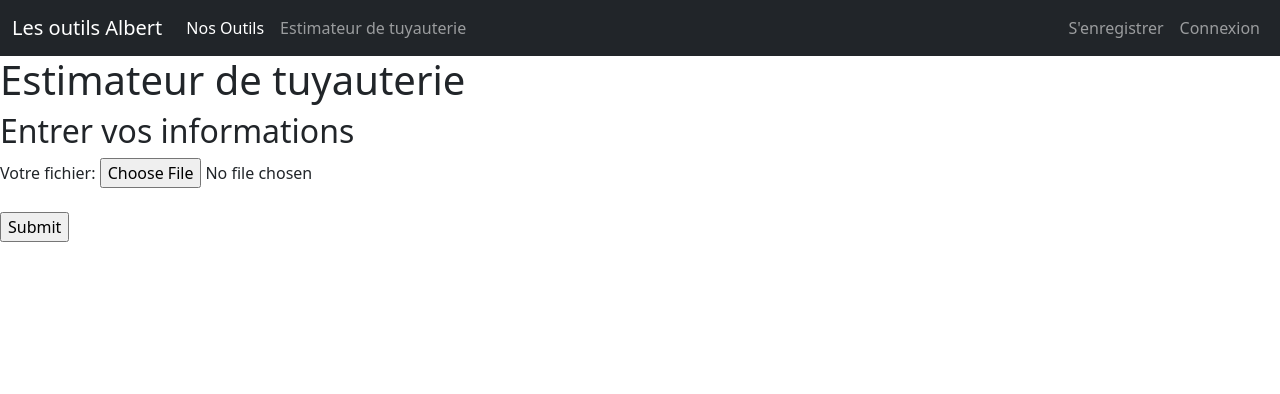
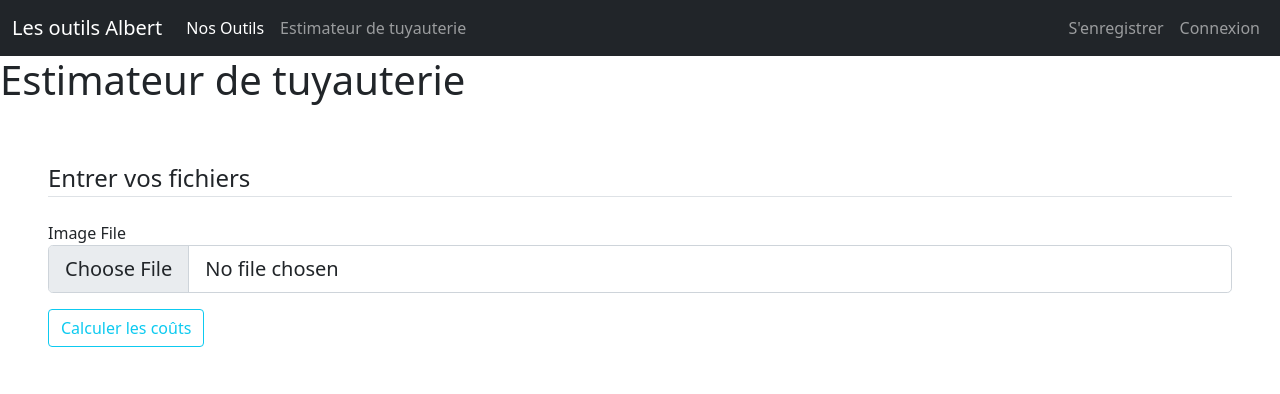
Before and after one commit to gcharland1/AlbertToolbox, a Flask app: page /piping_estimator in a window 1280 px wide. Shown: the top 394 px of the page. Run offline with Flask 2, Linux system fonts and the light colour scheme; some libraries are stand-ins or nearby versions.

Commit message:
Can now upload image files to server via <piping_estimator> page

```diff
--- a/app.py
+++ b/app.py
@@ -1,11 +1,20 @@
 import flask
-from forms import RegistrationForm, LoginForm
+import forms
 import datetime
+import os
+import image_reader
+
+
 
 app = flask.Flask(__name__)
 app.config['SECRET_KEY'] = '4b40c79de13feb562a644158dff8035c'
+app.config['UPLOAD PATH'] = "./upload/"
 app.permanent_session_lifetime = datetime.timedelta(minutes=5)
 
+
+@app.route('/<name>')
+def name(name):
+    return name
 
 @app.route('/')
 def home():
@@ -27,7 +36,7 @@ def register():
         flask.session['email'] = flask.request.form['email']
         return flask.redirect(flask.url_for(user))
     else:
-        form = RegistrationForm()
+        form = forms.RegistrationForm()
         return flask.render_template("register.html", title="Register", form=form)
 
 @app.route('/login', methods=["GET", "POST"])
@@ -37,7 +46,7 @@ def login():
         flask.session['email'] = flask.request.form['email']
         return flask.redirect(flask.url_for("user"))
     else:
-        form = LoginForm()
+        form = forms.LoginForm()
         return flask.render_template("login.html", title="Login", form=form)
 
 @app.route('/logout')
@@ -45,14 +54,26 @@ def logout():
     flask.session.pop("email", None)
     return flask.redirect(flask.url_for("home"))
 
-@app.route('/piping_estimator')
+@app.route('/piping_estimator', methods=["GET", "POST"])
 def get_cost():
-    return flask.render_template("piping_estimator.html", title="Estimateur de coûts")
+    form = forms.PipingForm()
+    if flask.request.method == 'POST':
+        filename = form.file.data.filename
+        print(filename)
+        file_data = flask.request.files[form.file.name].read()
+
+        open(os.path.join(app.config["UPLOAD PATH"], filename), 'wb').write(file_data)
+
+        return flask.redirect(flask.url_for('name', name="succes"))
+
+    else:
+        return flask.render_template("piping_estimator.html", title="Estimateur de coûts", form=form)
 
 @app.route('/tools')
 def show_tools():
     return flask.render_template("our_tools.html", title="Nos outils")
 
 
+
 if __name__ == '__main__':
     app.run(host="0.0.0.0", port="8080", debug=True)
--- a/forms.py
+++ b/forms.py
@@ -1,5 +1,5 @@
 from flask_wtf import FlaskForm
-from wtforms import StringField, PasswordField, SubmitField
+from wtforms import StringField, PasswordField, SubmitField, FileField
 from wtforms.validators import DataRequired, Length, Email, EqualTo
 
 
@@ -17,3 +17,8 @@ class LoginForm(FlaskForm):
     email = StringField('Email', validators=[DataRequired(), Email()])
     password = PasswordField('Password', validators=[DataRequired()])
     submit = SubmitField('Sign Up')
+
+class PipingForm(FlaskForm):
+
+    file = FileField('Image File', validators=[DataRequired()])
+    submit = SubmitField('Calculer les coûts')
--- a/templates/piping_estimator.html
+++ b/templates/piping_estimator.html
@@ -2,10 +2,19 @@
 {%block title%}{{title}}{%endblock%}
 {%block header%}Estimateur de tuyauterie{%endblock%}
 {%block content%}
-<h2>Entrer vos informations</h2>
-<form action="#">
-    <label for="file_name">Votre fichier:</label>
-    <input type="file" accept="image/*" id="file_name" name="file_name"><br><br>
-    <input type="submit" value="Submit">
-</form>
+<div class="content-section w-auto p-5">
+  <form action="" method="POST" enctype=multipart/form-data>
+      {{form.hidden_tag()}}
+      <fieldset class="form-group">
+        <legend class="border-bottom mb-4">Entrer vos fichiers</legend>
+        <div class="form-group">
+          {{form.file.label(class="form-control-label")}}
+          {{form.file(class="form-control form-control-lg")}}
+        </div>
+      </fieldset>
+      <div class="form-group pt-3">
+        {{form.submit(class="btn btn-outline-info")}}
+      </div>
+  </form>
+</div>
 {%endblock%}
```
Also changed, not shown: image_reader.py (+5 -6 lines).
